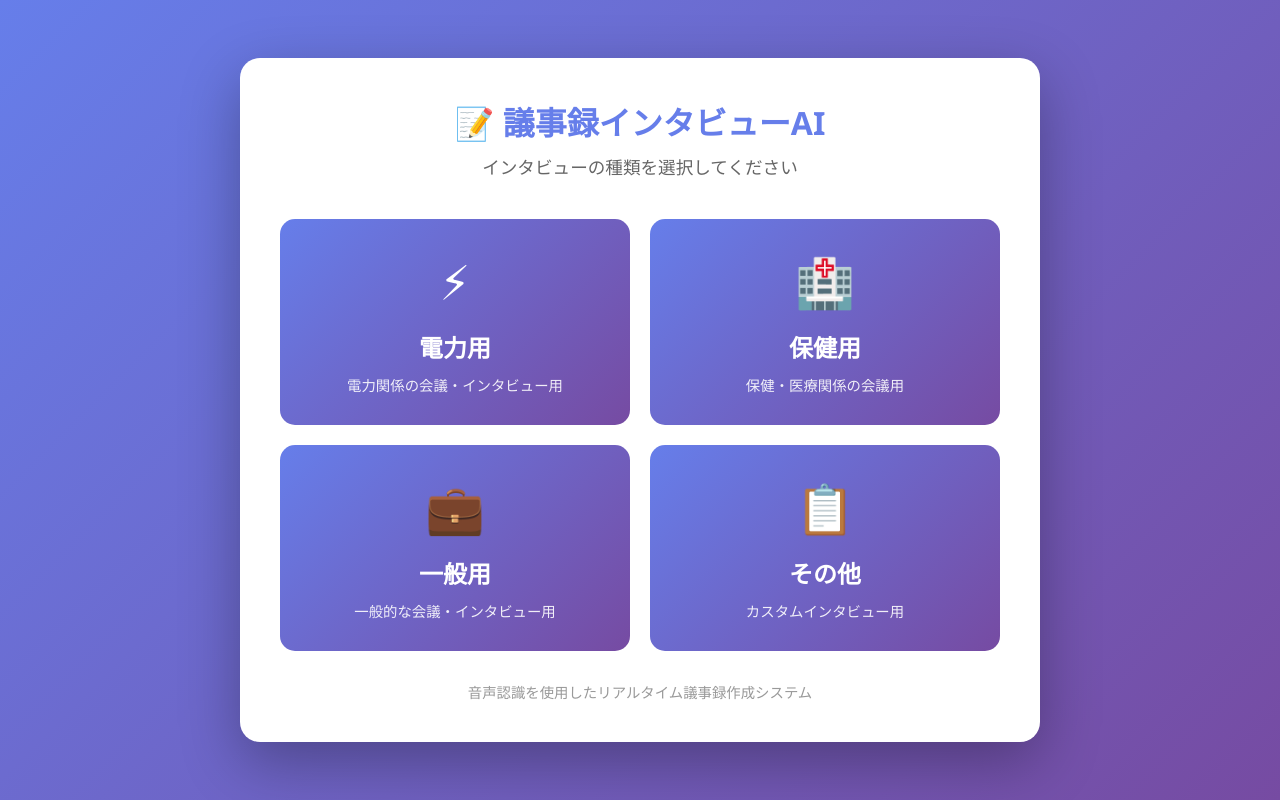
After one commit to xxyxxw/onsei, a Python web app: template app/ui/templates/top.html in a window 1280 px wide. The commit adds this page. Run offline with Jinja, Linux system fonts and the light colour scheme; the template is opened without the code that fills it, so the values that code supplies are empty.

Commit message:
Vercel対応: カテゴリー選択画面追加、カスタムプロンプト設定、トップページ戻るボタン追加

```diff
--- /dev/null
+++ b/api/index.py
@@ -0,0 +1,4 @@
+from app import app
+
+# Vercel用のエントリーポイント
+handler = app
--- a/app/ui/templates/index.html
+++ b/app/ui/templates/index.html
@@ -10,6 +10,7 @@
     <div class="container">
         <header>
             <h1>📘 議事録インタビューAI</h1>
+            <a href="/" class="back-to-top">← トップページに戻る</a>
         </header>
 
         <main>
--- /dev/null
+++ b/app/ui/templates/top.html
@@ -0,0 +1,130 @@
+<!DOCTYPE html>
+<html lang="ja">
+<head>
+    <meta charset="UTF-8">
+    <meta name="viewport" content="width=device-width, initial-scale=1.0">
+    <title>議事録インタビューAI - カテゴリー選択</title>
+    <style>
+        * {
+            margin: 0;
+            padding: 0;
+            box-sizing: border-box;
+        }
+
+        body {
+            font-family: 'Segoe UI', Tahoma, Geneva, Verdana, sans-serif;
+            background: linear-gradient(135deg, #667eea 0%, #764ba2 100%);
+            min-height: 100vh;
+            display: flex;
+            justify-content: center;
+            align-items: center;
+            padding: 20px;
+        }
+
+        .container {
+            background: white;
+            border-radius: 20px;
+            padding: 40px;
+            max-width: 800px;
+            width: 100%;
+            box-shadow: 0 20px 60px rgba(0, 0, 0, 0.3);
+        }
+
+        h1 {
+            text-align: center;
+            color: #667eea;
+            margin-bottom: 10px;
+            font-size: 2em;
+        }
+
+        .subtitle {
+            text-align: center;
+            color: #666;
+            margin-bottom: 40px;
+            font-size: 1.1em;
+        }
+
+        .category-grid {
+            display: grid;
+            grid-template-columns: repeat(auto-fit, minmax(250px, 1fr));
+            gap: 20px;
+            margin-top: 30px;
+        }
+
+        .category-card {
+            background: linear-gradient(135deg, #667eea 0%, #764ba2 100%);
+            border-radius: 15px;
+            padding: 30px;
+            text-align: center;
+            cursor: pointer;
+            transition: transform 0.3s, box-shadow 0.3s;
+            text-decoration: none;
+            color: white;
+        }
+
+        .category-card:hover {
+            transform: translateY(-5px);
+            box-shadow: 0 10px 30px rgba(102, 126, 234, 0.4);
+        }
+
+        .category-icon {
+            font-size: 3em;
+            margin-bottom: 15px;
+        }
+
+        .category-title {
+            font-size: 1.5em;
+            font-weight: bold;
+            margin-bottom: 10px;
+        }
+
+        .category-description {
+            font-size: 0.9em;
+            opacity: 0.9;
+        }
+
+        .footer {
+            text-align: center;
+            margin-top: 30px;
+            color: #999;
+            font-size: 0.9em;
+        }
+    </style>
+</head>
+<body>
+    <div class="container">
+        <h1>📝 議事録インタビューAI</h1>
+        <p class="subtitle">インタビューの種類を選択してください</p>
+
+        <div class="category-grid">
+            <a href="/interview/denryoku" class="category-card">
+                <div class="category-icon">⚡</div>
+                <div class="category-title">電力用</div>
+                <div class="category-description">電力関係の会議・インタビュー用</div>
+            </a>
+
+            <a href="/interview/hoken" class="category-card">
+                <div class="category-icon">🏥</div>
+                <div class="category-title">保健用</div>
+                <div class="category-description">保健・医療関係の会議用</div>
+            </a>
+
+            <a href="/interview/ippan" class="category-card">
+                <div class="category-icon">💼</div>
+                <div class="category-title">一般用</div>
+                <div class="category-description">一般的な会議・インタビュー用</div>
+            </a>
+
+            <a href="/interview/other" class="category-card">
+                <div class="category-icon">📋</div>
+                <div class="category-title">その他</div>
+                <div class="category-description">カスタムインタビュー用</div>
+            </a>
+        </div>
+
+        <div class="footer">
+            音声認識を使用したリアルタイム議事録作成システム
+        </div>
+    </div>
+</body>
+</html>
```
Also changed, not shown: app.py (+94 -39 lines), app/ui/static/app.js (+36 -22 lines), app/ui/static/style.css (+20 -0 lines), config_denryoku.json (added, +25 -0 lines), config_hoken.json (added, +25 -0 lines), config_ippan.json (added, +25 -0 lines), config_other.json (added, +25 -0 lines), vercel.json (added).
